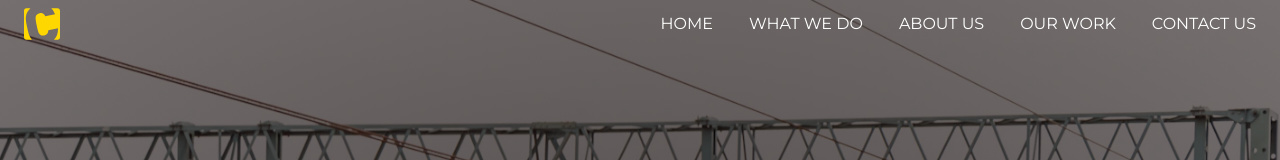
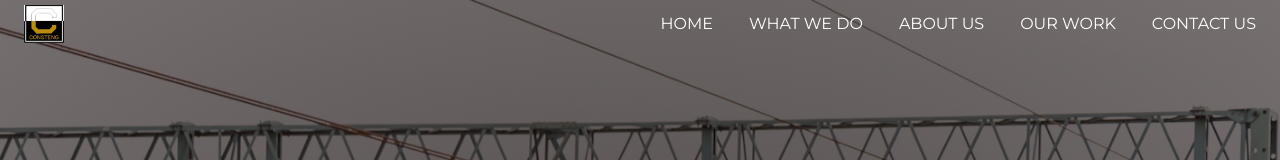
Before and after one commit to dimeji003/consteng, a Next.js app: page / in a window 1280 px wide. Shown: the top 160 px of the page. Built offline with nearby package versions, Linux system fonts and the light colour scheme.

Commit message:
edit files

```diff
--- a/src/app/components/Contactus.jsx
+++ b/src/app/components/Contactus.jsx
@@ -32,7 +32,7 @@ export default function Contactus() {
                   <div className='w-[90%] m-auto flex flex-col gap-7'>
                     <div className='flex flex-row gap-16'><ImLocation className='text-4xl'/> <p>16 Oreta Road, Igbogbo, Ikorodu, Lagos State, Nigeria</p></div>
                     <div className='flex flex-row gap-16'><FaPhoneAlt className='text-2xl'/> <p>+2348075894251</p></div>
-                    <div className='flex flex-row gap-16'><IoMdMail className='text-2xl'/> <p>constendlimited@yahoo.com</p></div>
+                    <div className='flex flex-row gap-16'><IoMdMail className='text-2xl'/> <p>constenglimited@yahoo.com</p></div>
                   </div>
                 </div>
             </div>
--- a/src/app/components/Navbar.jsx
+++ b/src/app/components/Navbar.jsx
@@ -21,11 +21,11 @@ export default function Navbar() {
     <div>
         <nav className='bg-transparent flex flex-row justify-between px-3 md:px-6 h-12 md:py-2 items-center'>
             <div>
-              <FaContao className='text-3xl md:text-4xl text-[gold]' />
+              <img src="/constenglogo.jfif" alt="consteng" width={40} height={40} />
 
             </div>
             <div>
-            <ul className={`bg-white md:bg-transparent  md:text-white md:gap-9    md:relative md:flex md:flex-row flex flex-col fixed h-[100vh] md:h-[100%] w-[100%] top-0 bottom-0 left-0 items-center justify-around transition-transform transform ease-in-out duration-300 ${showNav ? 'translate-x-0' : '-translate-x-full md:translate-x-0'} `}>
+            <ul className={`bg-white md:bg-transparent  md:text-white md:gap-9    md:relative md:flex md:flex-row flex flex-col fixed h-[100vh] md:h-[100%] w-[100%] top-0 bottom-0 left-0 items-center justify-around transition-transform transform ease-in-out duration-500 py-20 ${showNav ? 'translate-x-0' : '-translate-x-full md:translate-x-0'} `}>
 
                 <li><MdCancel className='cursor-pointer md:hidden text-3xl' onClick={navbar}/></li>
                 <li className='transition duration-300 ease-in-out md:hover:border-b-2 border-[gold]'>HOME</li>
```
